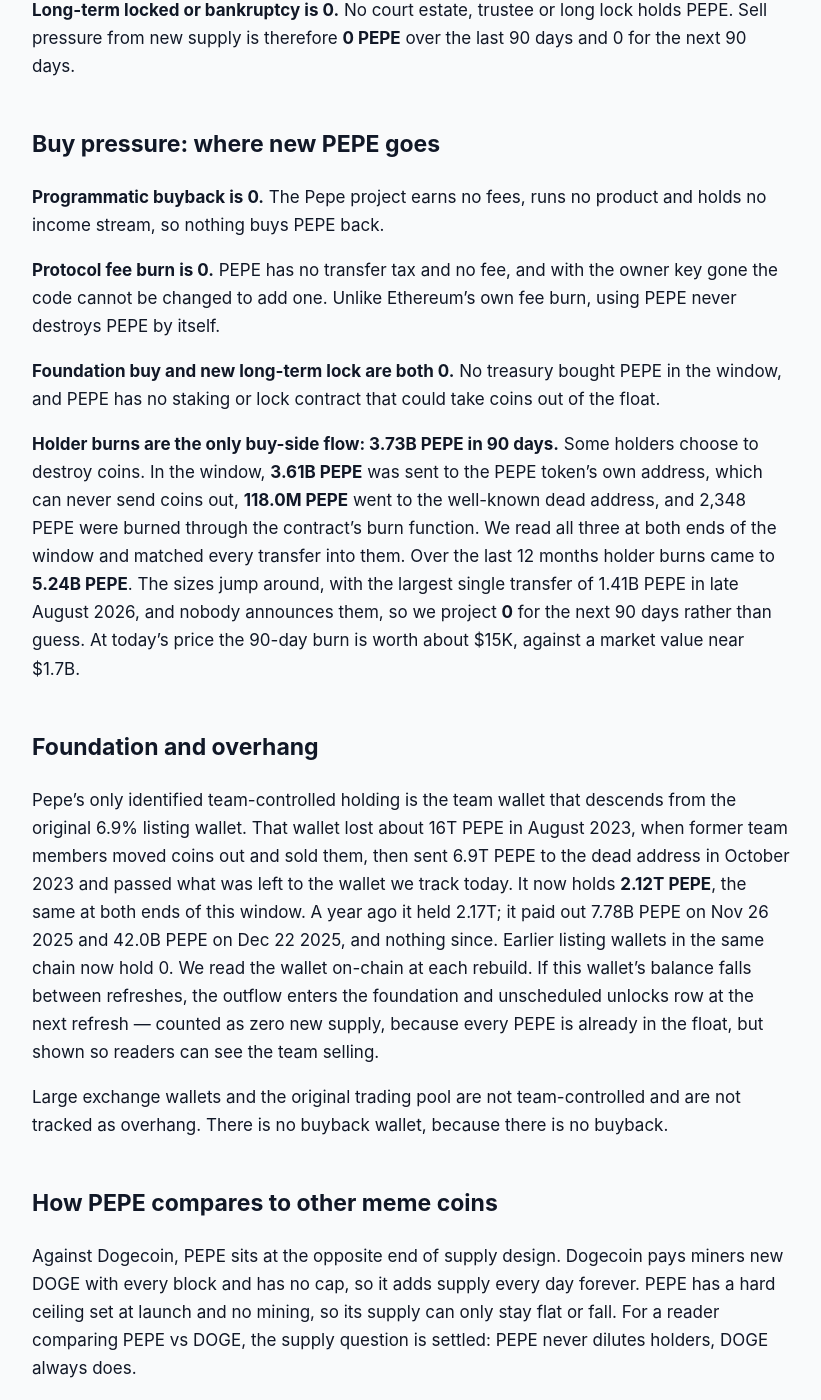
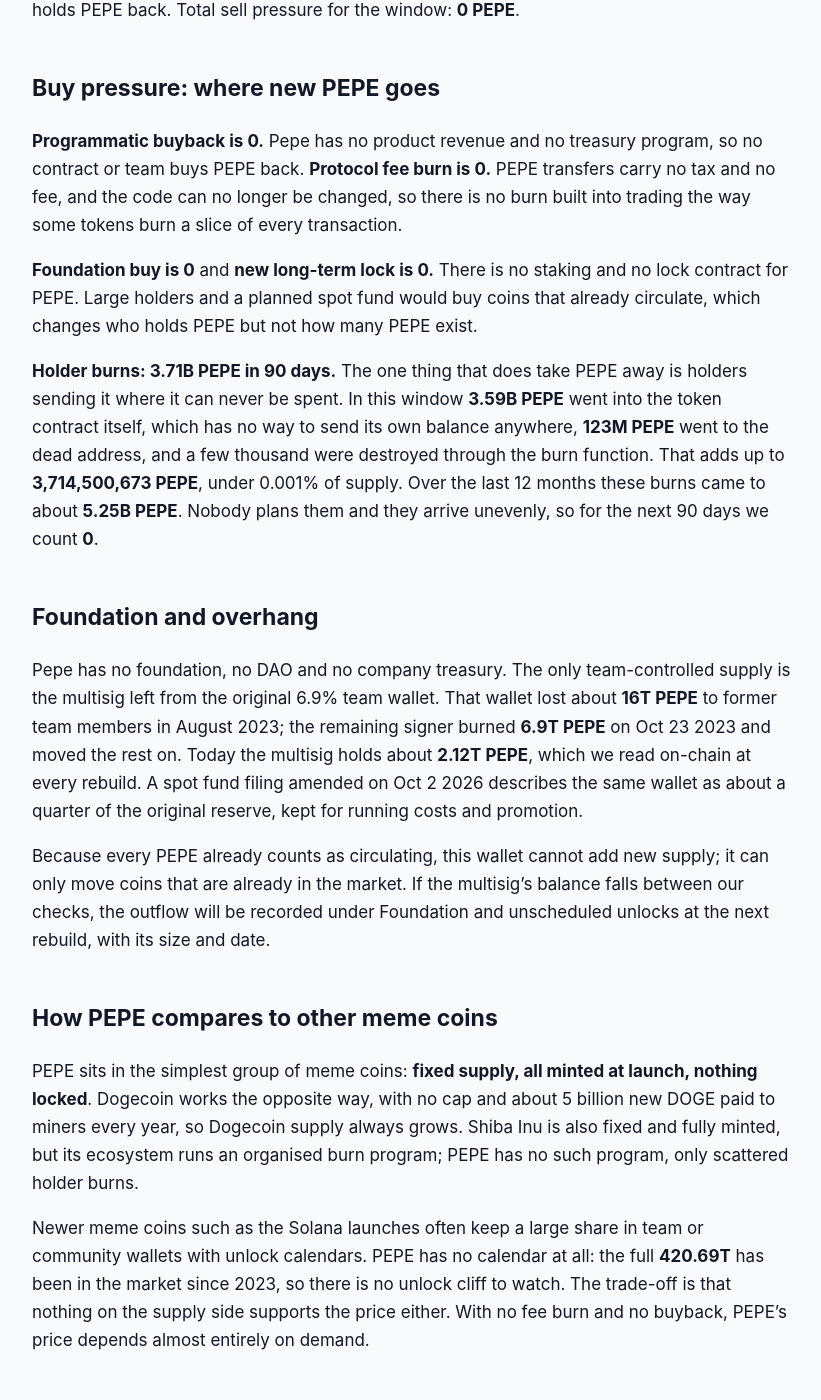
Before and after one commit to jeevansongmy-spec/mrnasdog-articles, a Jekyll site: the page built from crypto/pepe-pressure-framework.md, in a window 1280 px wide and 1400 px high, scrolled down 1278 px. Shown: the whole window, without its empty margins (228-1049 px from the left). Built offline with Jekyll 4.4.1, drawn with Linux system fonts in a browser that asks for light colours; some of the changed text lies outside the part shown.

Commit message:
publish: crypto/pepe-pressure-framework

```diff
--- a/crypto/pepe-pressure-framework.md
+++ b/crypto/pepe-pressure-framework.md
@@ -1,6 +1,6 @@
 ---
 title: "PEPE Inflation Analysis · October 2026 · Mixed flows · supply roughly steady"
-description: "PEPE supply is flat: no mint, no unlocks, and 3.73B PEPE of holder burns on a fixed 420.69T supply give −0.00% over 90 days and 0.00% projected next."
+description: "PEPE supply is flat: no minting, no unlocks, and holders burned 3.71B PEPE in 90 days from a fixed 420.69T. Net 0.00% over 90 days, 0.00% expected next."
 canonical_url: "https://mrnasdog.com/research/pepe/inflation"
 tags: ["crypto", "pepe", "memecoin", "ethereum"]
 published: true
@@ -12,60 +12,56 @@ This is the long supply read. For the signal, the price drivers and the question
 
 # PEPE Inflation Analysis · October 2026 · Mixed flows · supply roughly steady
 
-**PEPE supply is flat.** Pepe is a meme coin on Ethereum whose whole supply of **420.69T PEPE** was created once, at launch in April 2023, and the PEPE token code has no way to create more. Over the last 90 days new supply was **0** and holders destroyed about **3.73B PEPE**, so net supply moved **−0.00%**, with **0.00%** projected for the next 90 days. The supply monitor reads **−0.11%**, close to our number.
+**PEPE supply is flat.** Between Jul 26 and Oct 24 2026 no new PEPE entered the market, because the Pepe contract cannot mint and nothing was ever put on a vesting schedule, while holders sent **3.71B PEPE** to places where it can never be spent. Against a fixed **420.69T PEPE** supply that is a net change of **0.00%** over 90 days, and we expect **0.00%** for the next 90 days. The hard ceiling is the supply itself: PEPE can only shrink, never grow.
 
 ## The verdict, in one paragraph
 
-PEPE's net supply change over the last 90 days (Jul 16 2026 to Oct 14 2026) is **−0.00%**: no new coins, against **3.73B PEPE** of holder burns on a base of 420.69T, a fall of less than one thousandth of one percent. The next 90 days project **0.00%**, because PEPE cannot mint and the burns follow no plan. The monitor that tracks circulating supply day by day reads **−0.11%** for the same 90 days, a gap of **0.11 percentage points**, inside our 0.5-point tolerance, so no data-conflict warning is shown. The monitor's small move comes from day-to-day estimates around a fixed 420.69T, not from coins being created or destroyed. In one line: PEPE is a **fixed-supply meme coin with no mint, no unlocks and only small holder burns**.
+On-chain, PEPE's 90-day net supply change is **0.00%** (a real figure of about −0.0009%, from **0** new PEPE against **3.71B PEPE** burned by holders). Other market trackers show **−0.10%** for the same 90 days, a difference of **0.10 percentage points**, which is small enough that no warning flag shows on the page. Their figure moves a little each day with price and market value even though the number of PEPE never changes. Next 90 days: **0.00%**. In one line, PEPE is a **fixed-supply meme coin with no issuance, no unlocks and only sporadic holder burns**.
 
 ## Sell pressure: where new PEPE comes from
 
-**Protocol inflation is 0.** The PEPE contract created all 420.69T PEPE in a single step when it was deployed on Apr 14 2023. We read the verified PEPE code and the live contract on Ethereum: the only place that creates coins runs once, at deployment, and there is no mint function anyone can call. The owner key was given up, so the few owner-only switches, a blacklist and an early trading limit, can never be used again. No miner, validator or staking reward pays out in PEPE.
+**Protocol inflation is 0.** The Pepe token on Ethereum created all **420.69T PEPE** once, at launch on Apr 14 2023. The contract has no mint function, its owner is the zero address, and it cannot call out to any other contract, so there is no path, now or later, by which a new PEPE can appear. Copies of PEPE on BNB Chain, Arbitrum and Avalanche are bridged versions of the same Ethereum coins, not extra supply.
 
-**Vesting unlocks are 0.** PEPE never had a vesting schedule. At launch, **93.1%** of the coins went straight into the first Uniswap trading pool and **6.9%** to a team wallet meant for exchange listings. There are no investor rounds, no team cliffs and no unlock calendar to track.
+**Vesting unlocks are 0.** PEPE launched with no presale, no investor round and no team vesting. On launch day **93.1%** went straight into the trading pool, whose liquidity tokens were burned, and **6.9%** went to a team multisig with no lock. Nothing is scheduled to unlock, ever.
 
-**Foundation and unscheduled unlocks are 0.** Pepe has no foundation. The one team wallet still holding coins has about **2.12T PEPE**, roughly 0.5% of supply, and it did not move in the window. Every PEPE is already counted as circulating, so a sale from that wallet would hand coins to new owners without adding supply.
+**Foundation and unscheduled unlocks are 0.** What is left of the team wallet sits in one multisig holding about **2.12T PEPE**, roughly 0.5% of supply. It held exactly the same balance on Jul 26 and on Oct 24 2026; its last payout was **42B PEPE** on Dec 22 2025. Every one of those coins is already counted as circulating, so even a sale would move coins inside the market rather than add new ones.
 
-**Long-term locked or bankruptcy is 0.** No court estate, trustee or long lock holds PEPE. Sell pressure from new supply is therefore **0 PEPE** over the last 90 days and 0 for the next 90 days.
+**Long-term locked or bankruptcy supply is 0.** No bankruptcy estate, court case or long lock holds PEPE back. Total sell pressure for the window: **0 PEPE**.
 
 ## Buy pressure: where new PEPE goes
 
-**Programmatic buyback is 0.** The Pepe project earns no fees, runs no product and holds no income stream, so nothing buys PEPE back.
+**Programmatic buyback is 0.** Pepe has no product revenue and no treasury program, so no contract or team buys PEPE back. **Protocol fee burn is 0.** PEPE transfers carry no tax and no fee, and the code can no longer be changed, so there is no burn built into trading the way some tokens burn a slice of every transaction.
 
-**Protocol fee burn is 0.** PEPE has no transfer tax and no fee, and with the owner key gone the code cannot be changed to add one. Unlike Ethereum's own fee burn, using PEPE never destroys PEPE by itself.
+**Foundation buy is 0** and **new long-term lock is 0.** There is no staking and no lock contract for PEPE. Large holders and a planned spot fund would buy coins that already circulate, which changes who holds PEPE but not how many PEPE exist.
 
-**Foundation buy and new long-term lock are both 0.** No treasury bought PEPE in the window, and PEPE has no staking or lock contract that could take coins out of the float.
-
-**Holder burns are the only buy-side flow: 3.73B PEPE in 90 days.** Some holders choose to destroy coins. In the window, **3.61B PEPE** was sent to the PEPE token's own address, which can never send coins out, **118.0M PEPE** went to the well-known dead address, and 2,348 PEPE were burned through the contract's burn function. We read all three at both ends of the window and matched every transfer into them. Over the last 12 months holder burns came to **5.24B PEPE**. The sizes jump around, with the largest single transfer of 1.41B PEPE in late August 2026, and nobody announces them, so we project **0** for the next 90 days rather than guess. At today's price the 90-day burn is worth about $15K, against a market value near $1.7B.
+**Holder burns: 3.71B PEPE in 90 days.** The one thing that does take PEPE away is holders sending it where it can never be spent. In this window **3.59B PEPE** went into the token contract itself, which has no way to send its own balance anywhere, **123M PEPE** went to the dead address, and a few thousand were destroyed through the burn function. That adds up to **3,714,500,673 PEPE**, under 0.001% of supply. Over the last 12 months these burns came to about **5.25B PEPE**. Nobody plans them and they arrive unevenly, so for the next 90 days we count **0**.
 
 ## Foundation and overhang
 
-Pepe's only identified team-controlled holding is the team wallet that descends from the original 6.9% listing wallet. That wallet lost about 16T PEPE in August 2023, when former team members moved coins out and sold them, then sent 6.9T PEPE to the dead address in October 2023 and passed what was left to the wallet we track today. It now holds **2.12T PEPE**, the same at both ends of this window. A year ago it held 2.17T; it paid out 7.78B PEPE on Nov 26 2025 and 42.0B PEPE on Dec 22 2025, and nothing since. Earlier listing wallets in the same chain now hold 0. We read the wallet on-chain at each rebuild. If this wallet's balance falls between refreshes, the outflow enters the foundation and unscheduled unlocks row at the next refresh — counted as zero new supply, because every PEPE is already in the float, but shown so readers can see the team selling.
+Pepe has no foundation, no DAO and no company treasury. The only team-controlled supply is the multisig left from the original 6.9% team wallet. That wallet lost about **16T PEPE** to former team members in August 2023; the remaining signer burned **6.9T PEPE** on Oct 23 2023 and moved the rest on. Today the multisig holds about **2.12T PEPE**, which we read on-chain at every rebuild. A spot fund filing amended on Oct 2 2026 describes the same wallet as about a quarter of the original reserve, kept for running costs and promotion.
 
-Large exchange wallets and the original trading pool are not team-controlled and are not tracked as overhang. There is no buyback wallet, because there is no buyback.
+Because every PEPE already counts as circulating, this wallet cannot add new supply; it can only move coins that are already in the market. If the multisig's balance falls between our checks, the outflow will be recorded under Foundation and unscheduled unlocks at the next rebuild, with its size and date.
 
 ## How PEPE compares to other meme coins
 
-Against Dogecoin, PEPE sits at the opposite end of supply design. Dogecoin pays miners new DOGE with every block and has no cap, so it adds supply every day forever. PEPE has a hard ceiling set at launch and no mining, so its supply can only stay flat or fall. For a reader comparing PEPE vs DOGE, the supply question is settled: PEPE never dilutes holders, DOGE always does.
+PEPE sits in the simplest group of meme coins: **fixed supply, all minted at launch, nothing locked**. Dogecoin works the opposite way, with no cap and about 5 billion new DOGE paid to miners every year, so Dogecoin supply always grows. Shiba Inu is also fixed and fully minted, but its ecosystem runs an organised burn program; PEPE has no such program, only scattered holder burns.
 
-Against Shiba Inu, the comparison is closer. Both are Ethereum tokens whose supply was created up front, and both lose coins to burns. The difference is the source of the burn: Shiba Inu has its own network and products that route some activity into burns, while PEPE has no product at all, so every PEPE burn is a holder's free choice. That makes PEPE's buy side smaller and less predictable than a token with built-in burning.
-
-Against Solana meme coins such as BONK, PEPE has the same fixed-supply shape but a cleaner start: no airdrop reserves or ecosystem pots are left to hand out. What PEPE lacks, like most meme coins, is any income that could fund buybacks. Its price depends on demand alone, because supply is already done moving.
+Newer meme coins such as the Solana launches often keep a large share in team or community wallets with unlock calendars. PEPE has no calendar at all: the full **420.69T** has been in the market since 2023, so there is no unlock cliff to watch. The trade-off is that nothing on the supply side supports the price either. With no fee burn and no buyback, PEPE's price depends almost entirely on demand.
 
 ## What to watch in the next 90 days
 
-**The planned US spot PEPE fund.** Canary Capital updated its filing for a spot PEPE fund on Oct 2 2026 and named the Cboe BZX exchange for its listing; the fee and ticker are still blank and no approval date is set. A fund would buy PEPE in the market, which moves demand, not supply.
+**The team multisig.** About 2.12T PEPE has not moved since Dec 22 2025; any transfer out would be the first in ten months and would show at the next rebuild.
 
-**The team wallet of 2.12T PEPE.** It has not moved since Dec 22 2025. Any outflow will show on our next read, as a sale inside the float rather than new supply.
+**The planned spot PEPE fund.** Its registration was amended on Oct 2 2026 and still has no start date. If it launches, it would buy PEPE already in the market and hold it, which changes demand, not supply.
 
-**Large holder burns.** Transfers of more than 1B PEPE into the token's own address happened twice in this window. Another one would add to the burn count, but would still be far too small to move supply by even 0.01%.
+**Large holder moves.** A wallet some watchers link to a well-known crypto founder took in **7.2T PEPE** on Oct 17 2026. Moves like this shift who holds PEPE, not how many exist.
 
-**Nothing can add supply.** With no mint, no owner and no vesting, there is no dated event in the next 90 days that could raise PEPE's supply.
+**A one-off burn.** A single large burn, like the 6.9T PEPE burned in October 2023, would show as a buy-side entry. None is announced.
 
 ## Summary
 
-PEPE is a fixed-supply meme coin: all **420.69T PEPE** were created at launch in April 2023, the token has no mint function and no owner, and nothing vests. Over the last 90 days supply moved **−0.00%** as holders destroyed **3.73B PEPE**, and we project **0.00%** for the next 90 days. The main supply risk is not new coins but old ones: the team wallet still holds **2.12T PEPE** it could sell. With supply fixed for good, PEPE's price rests entirely on how much people want it.
+PEPE is a fixed-supply meme coin: all **420.69T PEPE** exist already, the contract cannot mint, and nothing vests. In the 90 days to Oct 24 2026 no new PEPE reached the market and holders burned **3.71B PEPE**, for a net change of **0.00%**, with **0.00%** expected next. The main supply risk is the team multisig's **2.12T PEPE**, which is already counted as circulating, and the ceiling is the supply itself: PEPE can never grow, only shrink.
 
 ---
 
-*MrNasDog Pressure Framework analysis of PEPE, Metric 1 — Inflation. Data + explanation only. Not financial advice. Checked Oct 14 2026.*
+*MrNasDog Pressure Framework analysis of PEPE, Metric 1 — Inflation. Data + explanation only. Not financial advice. Checked Oct 24 2026.*
```
